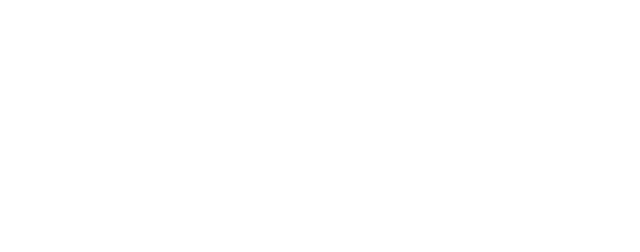
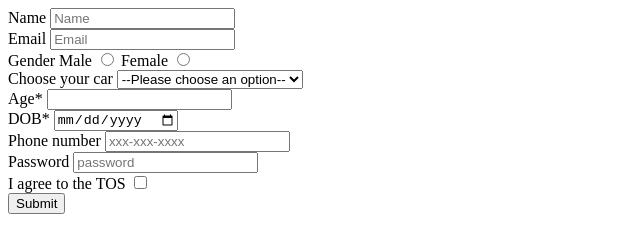
Before and after one commit to acciojob/signup-form-car-bhargavsai15, a website: page main.html in a window 1280 px wide. Shown: the whole page, without its empty margins (0-640 px from the left). Drawn offline with Linux system fonts and the light colour scheme.

Commit message:
created a submission

```diff
--- a/main.html
+++ b/main.html
@@ -1,16 +1,61 @@
 <!DOCTYPE html>
+<html lang="en">
+<head>
+    <meta charset="UTF-8">
+    <meta http-equiv="X-UA-Compatible" content="IE=edge">
+    <meta name="viewport" content="width=device-width, initial-scale=1.0">
+    <title>Document</title>
+</head>
+<body>
+    <form method="post">
+        <div>
+            <label for="name">Name</label>
+            <input type="text" id="name" placeholder="Name" required>
+        </div>
+        <div>
+            <label for="email">Email</label>
+            <input type="email" id="email" placeholder="Email" required>
+        </div>
+        <div>
+            <label for="gender_m">Gender</label>
+            <label for="gender_m">Male</label>
+            <input type="radio"  id="gender_m" name="gender" required>
+            <label for="gender_f">Female</label>
+            <input type="radio" id="gender_f" name="gender" required>
 
-<html>
+        </div>
 
-<head>
-	<link rel="stylesheet" href="styles.css">
-</head>
+        <div>
+            <label for="cars">Choose your car</label>
+            <select id="cars" required>
+                <option value="" disabled selected hidden>--Please choose an option--</option>
+                <option value="bmw">BMW</option>
+                <option value="audi">Audi</option>
+                <option value="Mercedez">Mercedez</option>
+            </select>
+        </div>
 
-<body>
-	<!-- the entire body must be written by student -->
-    <script type="text/javascript" src="./script.js">
-</script>
-
+        <div>
+            <label for="age">Age*</label>
+            <input type="number" id="age">
+        </div>
+        <div>
+            <label for="dob">DOB*</label>
+            <input type="date" id="dob">
+        </div>
+        <div>
+            <label for="tel">Phone number</label>
+            <input type="tel" placeholder="xxx-xxx-xxxx" id="tel">
+        </div>
+        <div>
+            <label for="password">Password</label>
+            <input type="password" id="password" placeholder="password">
+        </div>
+        <div>
+            <label for="tos">I agree to the TOS</label>
+            <input type="checkbox" id="tos">
+        </div>
+		<button type="submit">Submit</button>
+    </form>
 </body>
-
 </html>
```
